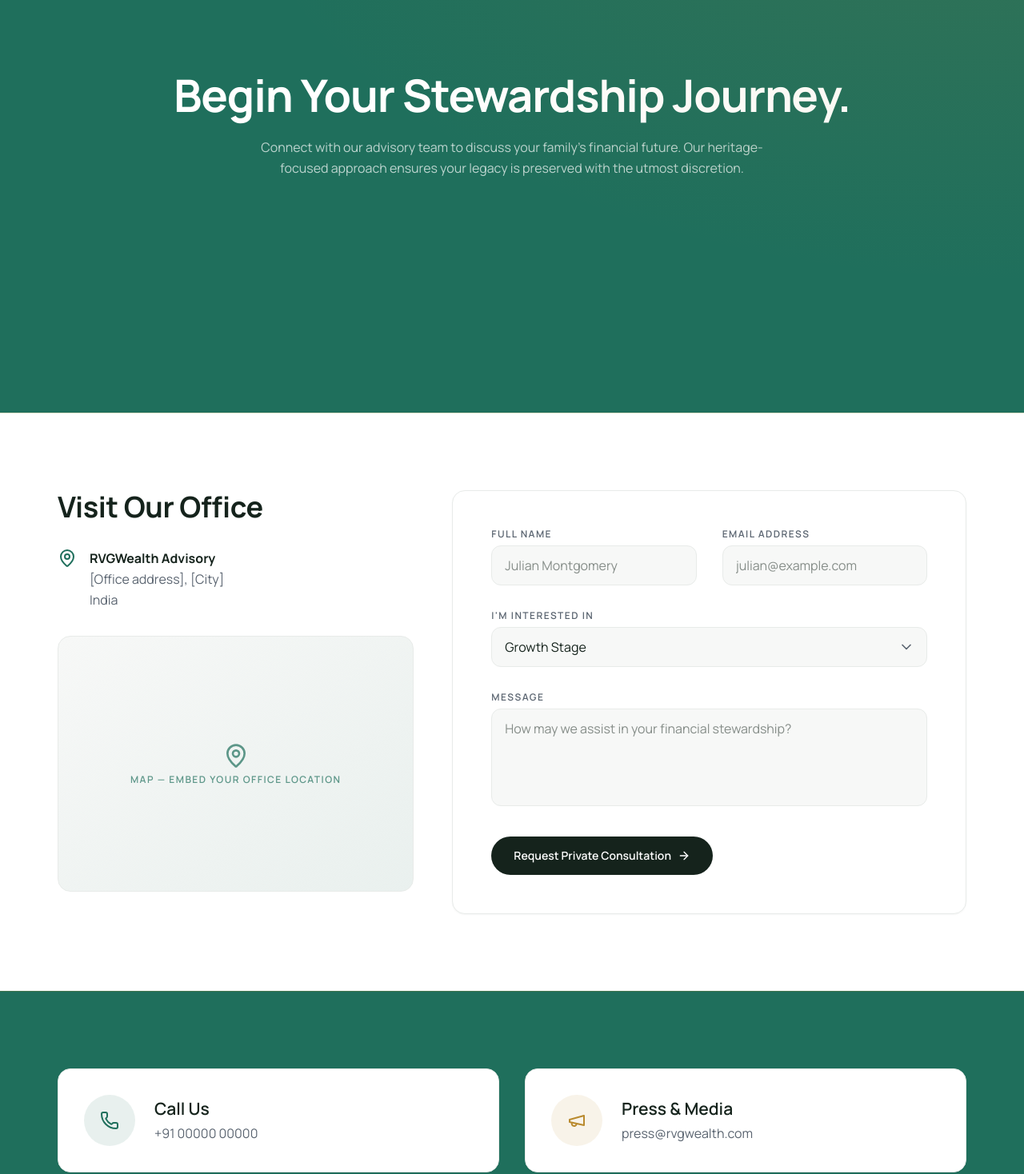
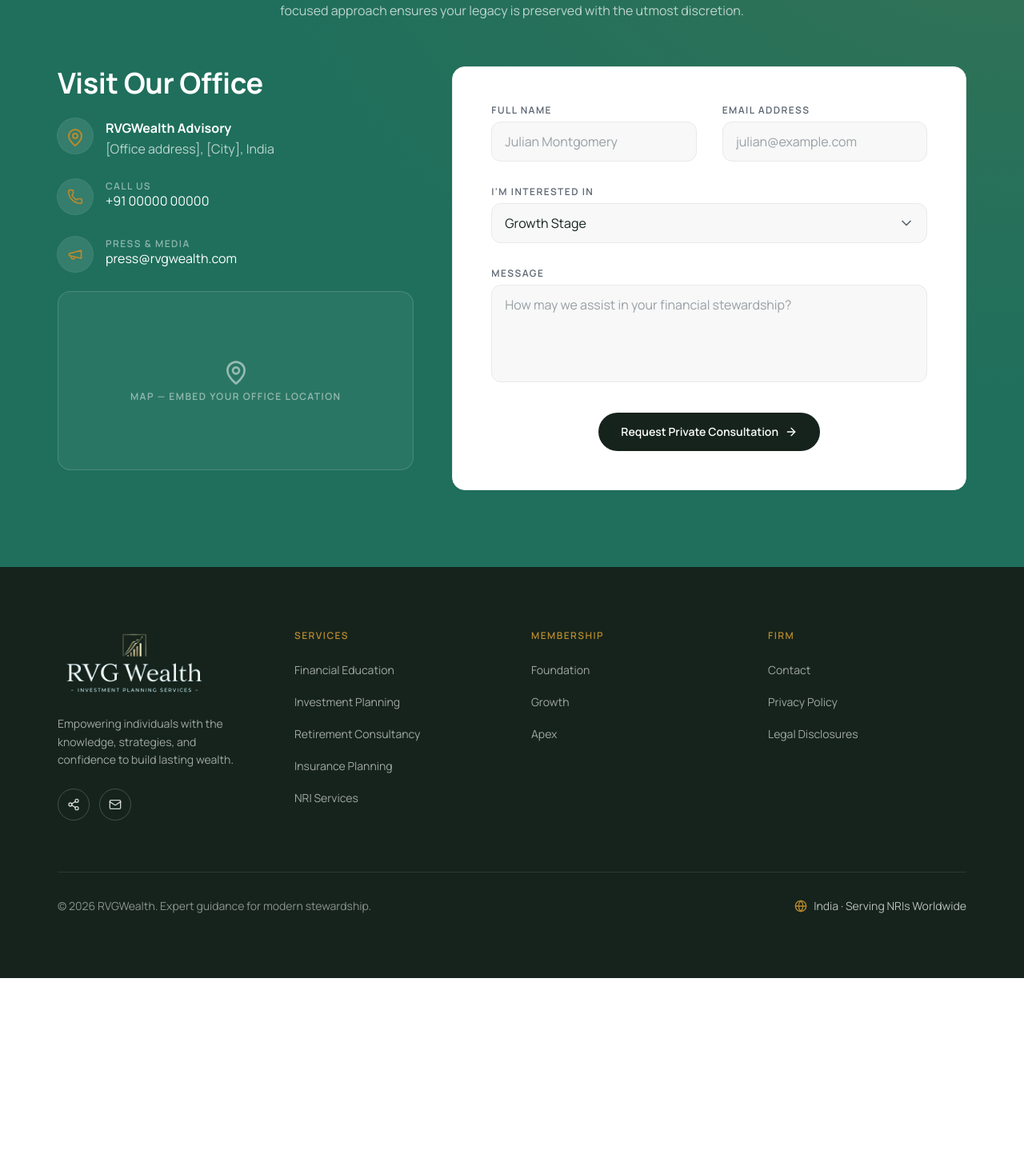
Before and after one commit to rvg-wealth/rvgwealth-landing, a Next.js app: page /contact in a window 1280 px wide. Shown: the part 284-1752 px from the top of the page at 80% size. After the commit the page ends 1507 px from the top, so only its background shows below. Built offline with nearby package versions, Linux system fonts and the light colour scheme.

Commit message:
fix siteheader bg and shrink contact page

```diff
--- a/src/app/contact/page.tsx
+++ b/src/app/contact/page.tsx
@@ -1,4 +1,10 @@
-import { ArrowRight, ChevronDown, MapPin, Megaphone, Phone } from "lucide-react";
+import {
+  ArrowRight,
+  ChevronDown,
+  MapPin,
+  Megaphone,
+  Phone,
+} from "lucide-react";
 import { Section } from "@/components/Section";
 import { Button } from "@/components/Button";
 import { Card } from "@/components/Card";
@@ -6,42 +12,72 @@ import { Eyebrow } from "@/components/Eyebrow";
 
 export default function ContactPage() {
   return (
-    <>
     <Section
       background="evergreen"
-        className="text-center relative overflow-hidden flex items-center min-h-[calc(100dvh-81px)]"
+      className="relative overflow-hidden flex items-center min-h-[calc(100dvh-81px)]"
       containerClassName="w-full"
     >
       <div className="pointer-events-none absolute inset-0 bg-[radial-gradient(ellipse_at_top_right,rgba(185,138,46,0.14),transparent_55%)]" />
+
+      <div className="relative">
+        {/* Heading */}
+        <div className="text-center mb-14">
           <h1 className="text-display text-white mb-6">
             Begin Your Stewardship Journey.
           </h1>
           <p className="text-body text-white/70 max-w-2xl mx-auto">
-          Connect with our advisory team to discuss your family's financial
-          future. Our heritage-focused approach ensures your legacy is preserved
-          with the utmost discretion.
+            Connect with our advisory team to discuss your family&apos;s
+            financial future. Our heritage-focused approach ensures your legacy
+            is preserved with the utmost discretion.
           </p>
-      </Section>
+        </div>
 
-      <Section background="white" divider>
         <div className="grid grid-cols-1 lg:grid-cols-12 gap-12">
-          <div className="lg:col-span-5 space-y-8">
-            <h2 className="text-h2 text-ink">Visit Our Office</h2>
+          {/* Left: address, contact rows, map */}
+          <div className="lg:col-span-5 space-y-6">
+            <h2 className="text-h2 text-white">Visit Our Office</h2>
             <div className="flex items-start gap-4">
-              <MapPin className="w-6 h-6 text-evergreen shrink-0" />
-              <div className="text-body text-slate">
-                <p className="font-bold text-ink">RVGWealth Advisory</p>
-                <p>[Office address], [City]</p>
-                <p>India</p>
+              <span className="flex h-11 w-11 shrink-0 items-center justify-center rounded-full bg-white/10 text-gold ring-1 ring-white/15">
+                <MapPin className="w-6 h-6 text-gold shrink-0 mt-1" />
+              </span>
+              <div className="flex-1 min-w-0 text-body text-white/70">
+                <p className="font-bold text-white">RVGWealth Advisory</p>
+                <p className="whitespace-nowrap">[Office address], [City], India</p>
               </div>
             </div>
-            <div className="w-full h-80 rounded-2xl overflow-hidden border border-hairline bg-gradient-to-br from-mist to-evergreen/10 flex items-center justify-center">
-              <div className="flex flex-col items-center gap-2 text-evergreen/70">
-                <MapPin className="w-8 h-8" />
-                <span className="text-eyebrow">Map — embed your office location</span>
+
+            <div className="space-y-4">
+              <div className="flex items-center gap-4 pb-3">
+                <span className="flex h-11 w-11 shrink-0 items-center justify-center rounded-full bg-white/10 text-gold ring-1 ring-white/15">
+                  <Phone className="w-5 h-5" />
+                </span>
+                <div>
+                  <p className="text-eyebrow text-white/50">Call Us</p>
+                  <p className="text-body text-white">+91 00000 00000</p>
+                </div>
+              </div>
+              <div className="flex items-center gap-4">
+                <span className="flex h-11 w-11 shrink-0 items-center justify-center rounded-full bg-white/10 text-gold ring-1 ring-white/15">
+                  <Megaphone className="w-5 h-5" />
+                </span>
+                <div>
+                  <p className="text-eyebrow text-white/50">Press &amp; Media</p>
+                  <p className="text-body text-white">press@rvgwealth.com</p>
                 </div>
               </div>
             </div>
+
+            <div className="w-full h-56 rounded-2xl overflow-hidden border border-white/15 bg-white/5 flex items-center justify-center">
+              <div className="flex flex-col items-center gap-2 text-white/50">
+                <MapPin className="w-8 h-8" />
+                <span className="text-eyebrow">
+                  Map — embed your office location
+                </span>
+              </div>
+            </div>
+          </div>
+
+          {/* Right: form */}
           <div className="lg:col-span-7">
             <Card className="p-10 md:p-12">
               <form className="space-y-8">
@@ -49,7 +85,7 @@ export default function ContactPage() {
                   <div className="space-y-2">
                     <Eyebrow tone="muted">Full Name</Eyebrow>
                     <input
-                      className="w-full bg-mist border border-hairline rounded-lg px-4 py-3 focus:border-evergreen focus:outline-none"
+                      className="w-full bg-mist border border-hairline rounded-lg px-4 py-3 text-ink placeholder:text-slate/60 focus:border-evergreen focus:outline-none"
                       placeholder="Julian Montgomery"
                       type="text"
                     />
@@ -57,7 +93,7 @@ export default function ContactPage() {
                   <div className="space-y-2">
                     <Eyebrow tone="muted">Email Address</Eyebrow>
                     <input
-                      className="w-full bg-mist border border-hairline rounded-lg px-4 py-3 focus:border-evergreen focus:outline-none"
+                      className="w-full bg-mist border border-hairline rounded-lg px-4 py-3 text-ink placeholder:text-slate/60 focus:border-evergreen focus:outline-none"
                       placeholder="julian@example.com"
                       type="email"
                     />
@@ -67,7 +103,7 @@ export default function ContactPage() {
                   <Eyebrow tone="muted">I&apos;m Interested In</Eyebrow>
                   <div className="relative">
                     <select
-                      className="w-full bg-mist border border-hairline rounded-lg px-4 py-3 focus:border-evergreen focus:outline-none appearance-none cursor-pointer"
+                      className="w-full bg-mist border border-hairline rounded-lg px-4 py-3 text-ink placeholder:text-slate/60 focus:border-evergreen focus:outline-none appearance-none cursor-pointer"
                       defaultValue="growth"
                     >
                       <option value="foundation">Foundation Stage</option>
@@ -81,43 +117,22 @@ export default function ContactPage() {
                 <div className="space-y-2">
                   <Eyebrow tone="muted">Message</Eyebrow>
                   <textarea
-                    className="w-full bg-mist border border-hairline rounded-lg px-4 py-3 focus:border-evergreen focus:outline-none resize-none"
+                    className="w-full bg-mist border border-hairline rounded-lg px-4 py-3 text-ink placeholder:text-slate/60 focus:border-evergreen focus:outline-none resize-none"
                     placeholder="How may we assist in your financial stewardship?"
                     rows={4}
                   ></textarea>
                 </div>
+                <div className="flex justify-center">
                   <Button type="submit">
                     Request Private Consultation
                     <ArrowRight className="w-4 h-4" />
                   </Button>
+                </div>
               </form>
             </Card>
           </div>
         </div>
-      </Section>
-
-      <Section background="evergreen" divider>
-        <div className="grid grid-cols-1 md:grid-cols-2 gap-8">
-          <Card hover className="p-8 flex items-center gap-6">
-            <div className="w-16 h-16 rounded-full bg-evergreen/10 text-evergreen flex items-center justify-center shrink-0">
-              <Phone className="w-6 h-6" />
-            </div>
-            <div>
-              <h3 className="text-h3 text-ink mb-1">Call Us</h3>
-              <p className="text-slate">+91 00000 00000</p>
-            </div>
-          </Card>
-          <Card hover className="p-8 flex items-center gap-6">
-            <div className="w-16 h-16 rounded-full bg-gold/10 text-gold flex items-center justify-center shrink-0">
-              <Megaphone className="w-6 h-6" />
-            </div>
-            <div>
-              <h3 className="text-h3 text-ink mb-1">Press &amp; Media</h3>
-              <p className="text-slate">press@rvgwealth.com</p>
-            </div>
-          </Card>
       </div>
     </Section>
-    </>
   );
 }
--- a/src/components/SiteHeader.tsx
+++ b/src/components/SiteHeader.tsx
@@ -26,13 +26,19 @@ export function SiteHeader() {
 
   return (
     <header
-      className={`sticky top-0 z-50 transition-colors duration-300 ${
+      className={`sticky top-0 z-50 relative transition-colors duration-300 ${
         scrolled
           ? "border-b border-hairline bg-white/90 backdrop-blur-xl"
           : "border-b border-transparent bg-evergreen"
       }`}
     >
-      <Container className="flex items-center justify-between py-4">
+      {/* continues the hero's gold glow so header + hero read as one surface */}
+      <div
+        className={`pointer-events-none absolute inset-0 bg-[radial-gradient(ellipse_at_bottom_right,rgba(185,138,46,0.14),transparent_55%)] transition-opacity duration-300 ${
+          scrolled ? "opacity-0" : "opacity-100"
+        }`}
+      />
+      <Container className="relative flex items-center justify-between py-4">
         <Link href="/" className="shrink-0">
           <Logo variant={scrolled ? "default" : "onDark"} />
         </Link>
```
Lines whose indentation alone changed are shown as unchanged.
